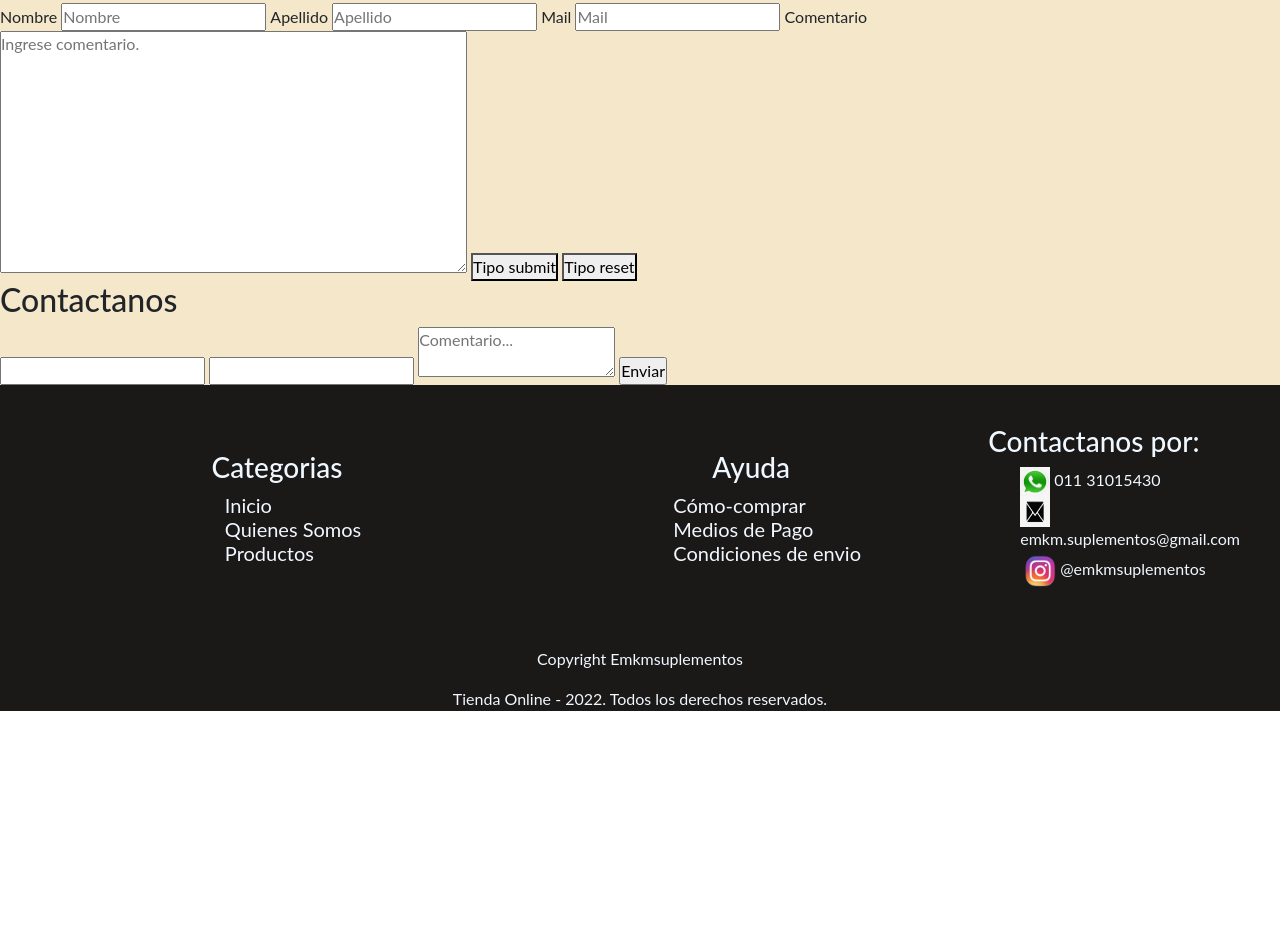
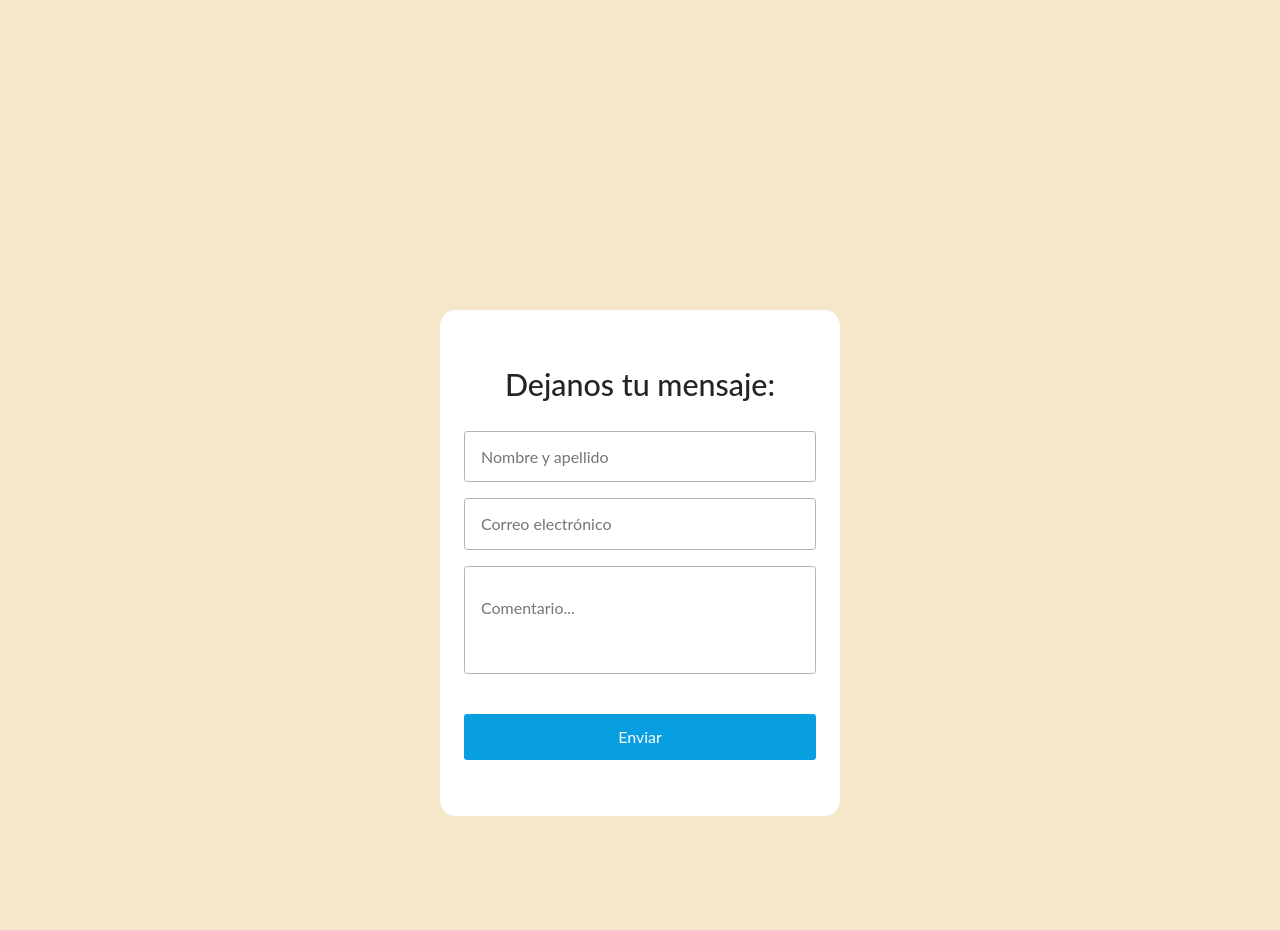
Before and after one commit to Sebasvitcop/Sebastian-Vitcop-Portfolio, a plain HTML site: page paginas/contacto.html in a window 1280 px wide. Shown: the part 250-1180 px from the top of the page. Before the commit the page ends 977 px from the top, so only its background shows below. Drawn offline with nearby package versions, Linux system fonts and the light colour scheme.

Commit message:
Seccion contacto terminada

```diff
--- a/css/estilos.css
+++ b/css/estilos.css
@@ -285,6 +285,62 @@ nav div a img {
 
 /* Pagina Contacto */
 
+.formulario {
+  display: flex;
+  height:140vh;
+  width: 100%;
+}
+
+.form {
+  background-color: #fff;
+  width: 90%;
+  max-width: 400px;
+  border-radius: 1em;
+  padding: 3.5em 1.5em;
+  margin: auto;
+}
+
+.form__container {
+  width: 100%;
+  display: grid;
+  gap: 1em;
+  grid-auto-columns: 100%;
+}
+
+.form__titulo {
+  text-align: center;
+  font-size: 1.9em;
+  margin-bottom: .4em;
+}
+
+.form_input {
+font-size: 1rem;
+padding: .8em 1em;
+outline: none;
+border: none;
+border: 1px solid #bbb0b0;
+border-radius: 0.2em;
+}
+
+.form_input--comentario {
+resize: none;
+padding: 1.8em 1em;
+margin-bottom: 1.5em;
+}
+
+.form_enviar {
+  color: #fff;
+  background-color: #089fe0;
+border: none;
+font-weight: 300;
+font-size: 1rem;
+padding: .7em 0;
+border-radius: .2em;
+cursor: pointer;
+font-weight: 400;
+
+
+}
 
 
 /* css de footer */
@@ -345,9 +401,6 @@ ul {
   list-style: none;
 }
 
-/* media querie de AL MENOS 768PX OSEA ESO PAR QUE SE EJECUTE. */
-/* Min-width: Si el contenido tiene un ancho menor a XXXpx, usaremos un párrafo con XX px de tamaño. Osea, min-width: de ACA para arriba */
-/* MAX-width: de XXXpx para abajo */
 @media screen and (max-width: 768px) {
 
   /* media query para index 768px */
@@ -466,7 +519,16 @@ ul {
     border-radius: 20px;
   }
 
-  /* Sección "quienes Somos" */
+  /* Pagina Contacto */
+
+  .propiedades-titulo-sub--contacto {
+padding-top: 50px;
+  }
+
+  .form {
+    padding: 3.5em 1em;
+}
+    /* Sección "quienes Somos" */
 
   .quienes-somos {
     line-height: 1.7;
@@ -518,7 +580,8 @@ ul {
     flex-direction: column;
   }
 
-  EDITARRRR ESTOOOOO .redes-footer__2 {
+  /* mejorar este footer */
+  .redes-footer__2 {
     width: 33%;
     display: flex;
     justify-content: center;
--- a/paginas/contacto.html
+++ b/paginas/contacto.html
@@ -66,51 +66,28 @@
     </header>
     <main class="main">
         <section>
-            <h1 class="propiedades-titulo-sub animate__animated animate__pulse">Ponete en contacto</h1>
+            <h1
+                class="propiedades-titulo-sub propiedades-titulo-sub--contacto propiedades-titulo-sub animate__animated animate__pulse">
+                Ponete en contacto</h1>
         </section>
-        <section>
-            <!-- formulario de subscripcion hecho con form a mano -->
+        <section class="formulario">
+            <form class="form">
+                <div class="form__container">
+                    <h2 class="form__titulo">Dejanos tu mensaje:</h2>
+                    <input type="text" class="form_input" placeholder="Nombre y apellido" aria-placeholder="Nombre" />
+                    <input type="email" class="form_input" placeholder="Correo electrónico"
+                        aria-placeholder="Correo electrónico" />
+                    <textarea class="form_input form_input--comentario" placeholder="Comentario..."></textarea>
 
-            <form class="form" action="/formulario" method="get">
-                <div class="form__container"></div>
-
-                <label for="Nombre">Nombre</label>
-                <input type="text" id="Nombre" name="Nombre" placeholder="Nombre" />
-
-                <label for="apellido">Apellido</label>
-                <input type="text" id="apellido" name="apellido" placeholder="Apellido" />
-
-                <label for="mail">Mail</label>
-                <input type="email" id="Mail" name="Mail" placeholder="Mail" />
-
-                <label for="comentario">Comentario</label>
-                <textarea name="comentario" id="comentario" placeholder="Ingrese comentario." name="comentario"
-                    cols="50" rows="10"></textarea>
-
-                <button type="submit">Tipo submit</button>
-                <button type="reset">Tipo reset</button>
+                    <input type="submit" value="Enviar" class="form_enviar">
+                </div>
             </form>
-
-  <!-- formulario de subscripcion hecho con form a mano -->
-
-  <form class="form" action="/formulario" method="get">
-    <div class="form__container"></div>
-<h2>Contactanos</h2>
-<input type="text" class="form_input" aria-placeholder="Nombre"/>
-<input type="email" class="form_input" aria-placeholder="Correo electrónico"/>
-<textarea class="form_input form_input--comentario" placeholder="Comentario..."></textarea>
-
-<input type="submit" value="Enviar" class="form_enviar">
-
-
         </section>
-
-
     </main>
     <footer>
         <!-- Lista de enlaces de interes -->
         <div class="redes-footer">
-            <nav class="redes-footer__1">
+            <nav class="redes-footer__2">
                 <h3>Categorias</h3>
                 <ul>
                     <li>
@@ -124,23 +101,6 @@
                     </li>
                 </ul>
             </nav>
-            <!--seccion pensada para llevar a como comprar y secciones de pago y envio. Todavia en evolucion-->
-
-            <nav class="redes-footer__2">
-                <h3>Ayuda</h3>
-                <ul>
-                    <li>
-                        <a href="./como-comprar.html">Cómo-comprar</a>
-                    </li>
-                    <li>
-                        <a href="./como-comprar.html">Medios de Pago</a>
-                    </li>
-                    <li>
-                        <a href="./como-comprar.html">Condiciones de envio</a>
-                    </li>
-                </ul>
-            </nav>
-
             <!--logos de: telefono, sobre e ig. A la izquierda de cada uno la info correspondiente.-->
             <nav class="redes-footer__3">
                 <h3>Contactanos por:</h3>
```
